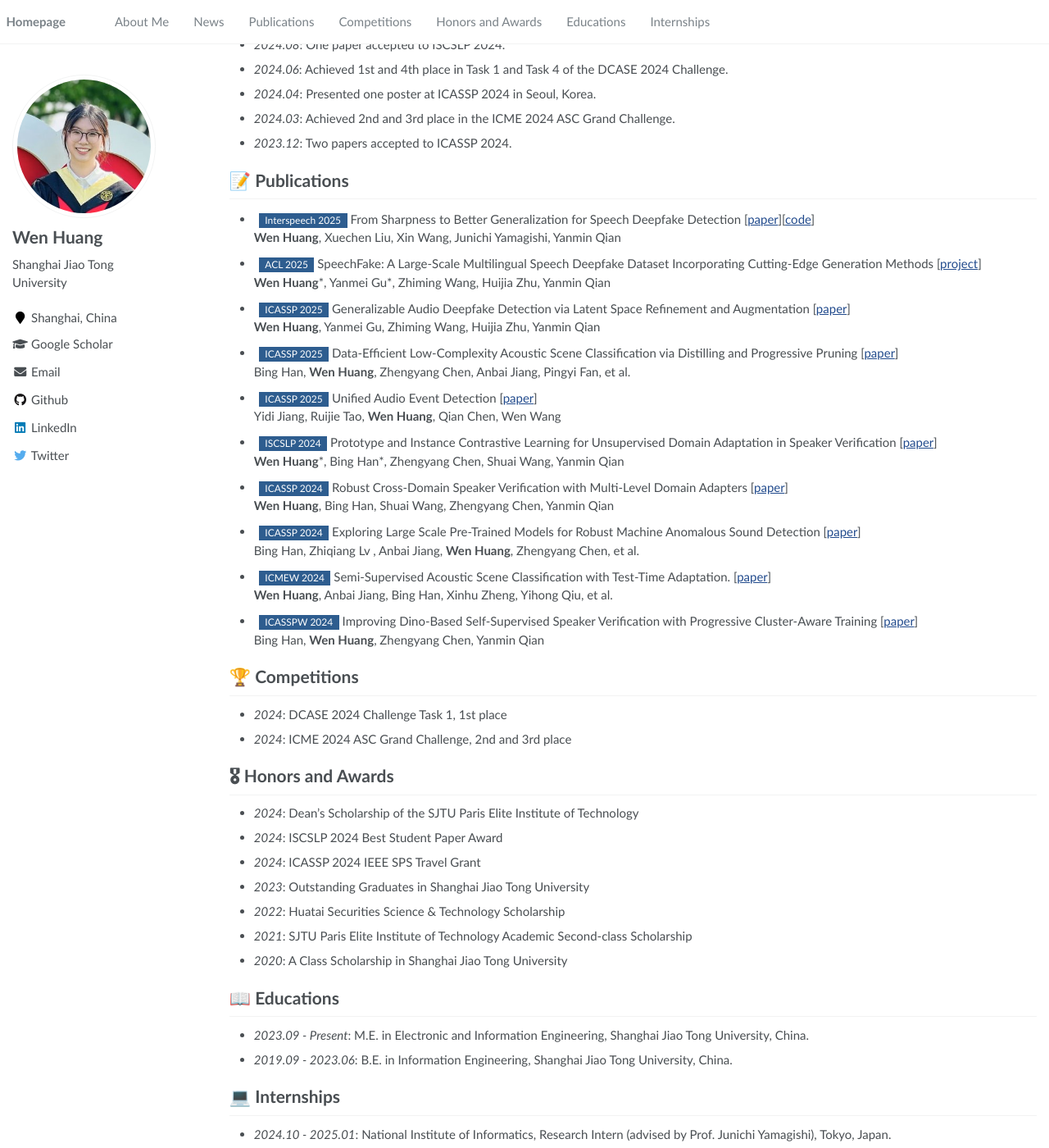
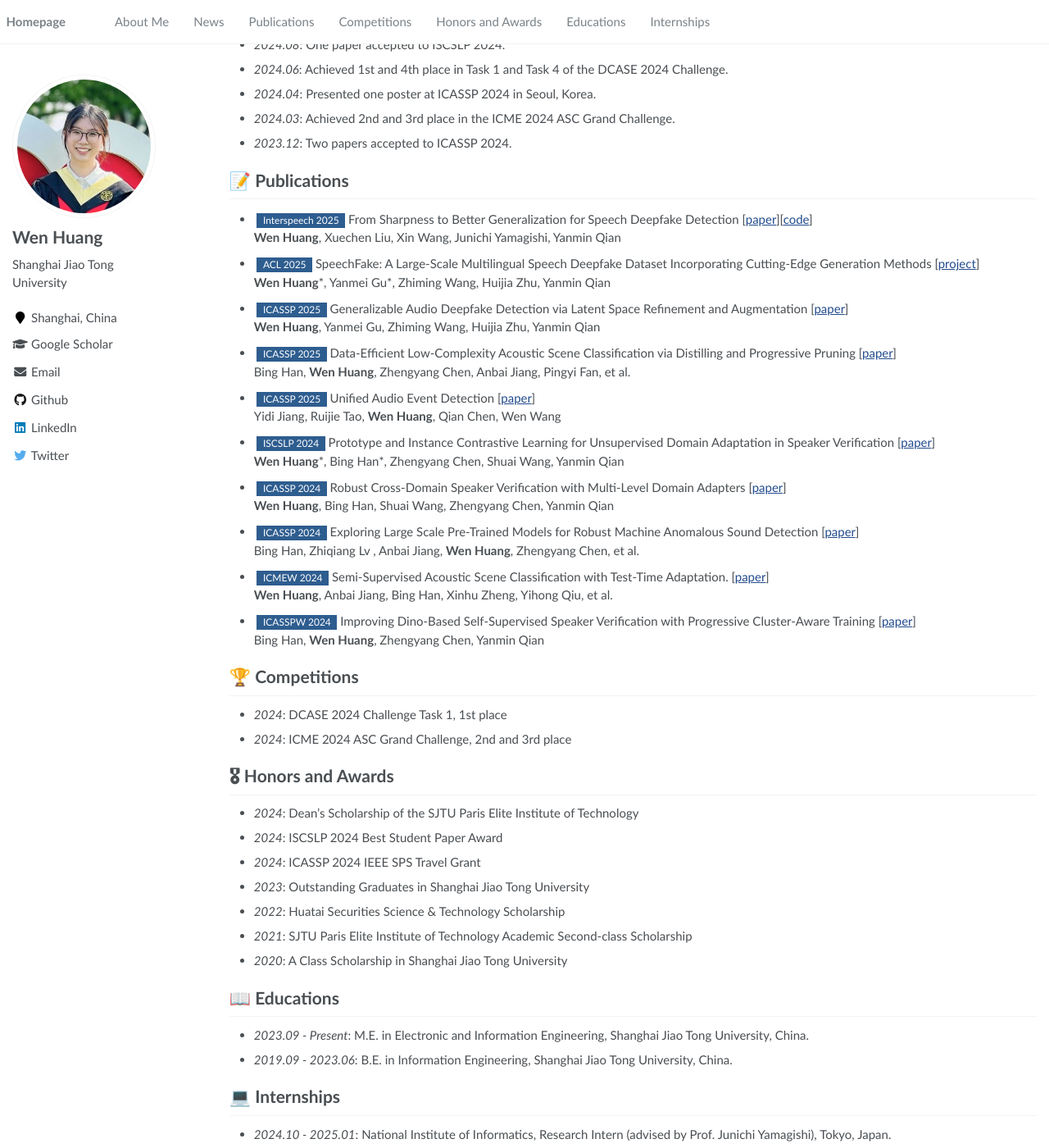
Before and after one commit to holvan/holvan.github.io, a Jekyll site: the page built from _pages/about.md, in a window 1280 px wide and 1400 px high, scrolled down 386 px. Shown: the whole window at 82% size. Built offline with Jekyll 4.4.1, drawn with Linux system fonts in a browser that asks for light colours.

Commit message:
update config

```diff
--- a/assets/css/main.scss
+++ b/assets/css/main.scss
@@ -103,7 +103,7 @@ h1:before, .anchor:before {
     padding-right: .5rem;
     position: relative;
     margin-top: .5em;
-    margin-left: .5em;
+    margin-left: .3em;
     color: white;
     background-color: #2e5d8f;
     font-size: .8em;
```
